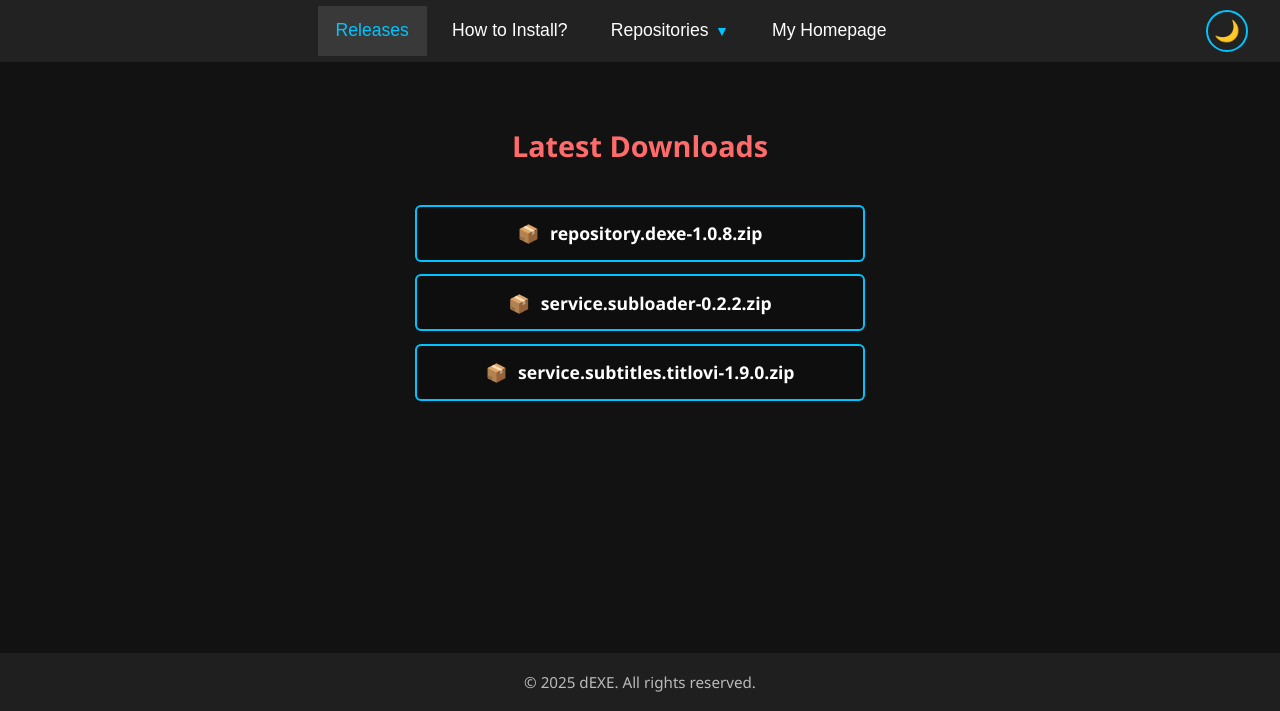
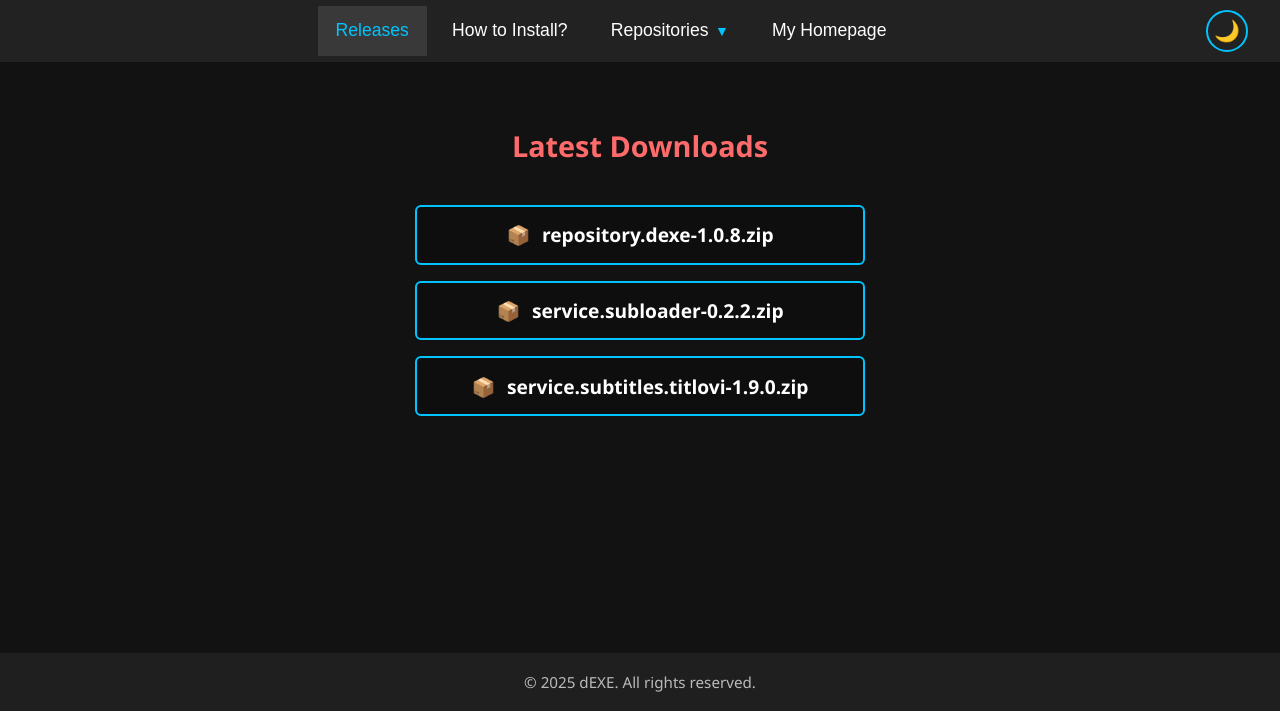
Before and after one commit to deklica/deklica.github.io, a plain HTML site: page index.html in a window 1280 px wide. Shown: the part 89-800 px from the top of the page. Drawn offline with Linux system fonts and the light colour scheme.

Commit message:
Add files via upload

```diff
--- a/index.html
+++ b/index.html
@@ -211,11 +211,11 @@
             display: flex;
             align-items: center;
             justify-content: center;
-            margin: 0.8rem auto;
+            margin: 1.0rem auto;
             color: var(--text);
             text-decoration: none;
             font-weight: bold;
-            font-size: 1.1rem;
+            font-size: 1.2rem;
             background-color: rgba(0,0,0,0.2);
             border: 2px solid var(--accent);
             padding: 0.9rem 1.2rem;
```
